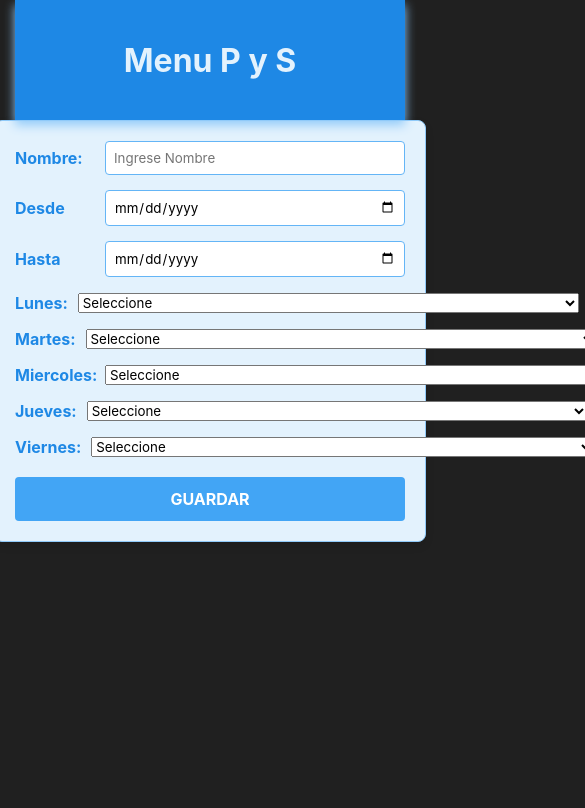
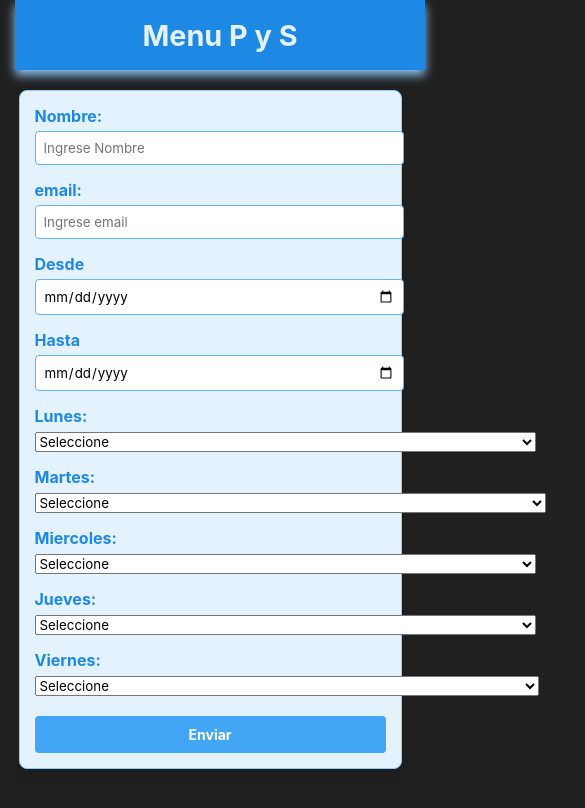
Before and after one commit to elifred2022/menupys, a React (Create React App) app: page / in a window 390 px wide. Shown: the top 808 px of the page, 585 px wide, since content can reach past the window. Built offline with nearby package versions, Linux system fonts and the light colour scheme.

Commit message:
ya enlazado con api emailjs para enviar el manu al mail

```diff
--- a/src/components/Formulario.js
+++ b/src/components/Formulario.js
@@ -5,6 +5,7 @@ import emailjs from "@emailjs/browser";
 
 const Formulario = ({ onAgregarConsumo, dispatch }) => {
   const [nombre, setNombre] = useState("");
+  const [email, setEmail] = useState("");
   const [fechaDesde, setFechaDesde] = useState("");
   const [fechaHasta, setFechaHasta] = useState("");
   const [oPlunes, setOpLunes] = useState("");
@@ -53,6 +54,10 @@ const Formulario = ({ onAgregarConsumo, dispatch }) => {
 */
   const handleNombreChange = (e) => {
     setNombre(e.target.value);
+  };
+
+  const handleEmailChange = (e) => {
+    setEmail(e.target.value);
   };
 
   const handleFechaDesdeChange = (e) => {
@@ -140,6 +145,12 @@ const Formulario = ({ onAgregarConsumo, dispatch }) => {
   const handleSubmit = (e) => {
     e.preventDefault();
 
+    // Pregunta de confirmación
+    const confirmSubmit = window.confirm("¿Confirma enviar su menu?");
+    if (!confirmSubmit) {
+      return; // Si el usuario cancela, no se envía el formulario
+    }
+
     emailjs
       .sendForm("service_pad444t", "template_n3d7zna", form.current, {
         publicKey: "Lfqdb8OfXO68L-vVt",
@@ -158,6 +169,7 @@ const Formulario = ({ onAgregarConsumo, dispatch }) => {
       payload: {
         id: uuidv4(),
         nombre,
+        email,
         fechaDesde,
         fechaHasta,
         oPlunes,
@@ -183,6 +195,7 @@ const Formulario = ({ onAgregarConsumo, dispatch }) => {
       },
     });
     setNombre("");
+    setEmail("");
     setFechaDesde("");
     setFechaHasta("");
     setOpLunes("");
@@ -224,12 +237,23 @@ const Formulario = ({ onAgregarConsumo, dispatch }) => {
           />
         </div>
         <div>
+          <p>email:</p>
+          <input
+            placeholder="Ingrese email"
+            type="email"
+            value={email}
+            onChange={handleEmailChange}
+            name="email"
+          />
+        </div>
+        <div>
           <p>Desde</p>
           <input
             placeholder="Desde"
             type="date"
             value={fechaDesde}
             onChange={handleFechaDesdeChange}
+            name="fechaDesde"
           />
         </div>
         <div>
@@ -239,6 +263,7 @@ const Formulario = ({ onAgregarConsumo, dispatch }) => {
             type="date"
             value={fechaHasta}
             onChange={handleFechaHastaChange}
+            name="fechaHasta"
           />
         </div>
         <div>
@@ -246,6 +271,7 @@ const Formulario = ({ onAgregarConsumo, dispatch }) => {
           <label>
             <select
               className="selector"
+              name="oPlunes"
               value={oPlunes}
               onChange={(e) => {
                 handleoPlunesChange(e);
@@ -333,6 +359,7 @@ const Formulario = ({ onAgregarConsumo, dispatch }) => {
               placeholder="Ingrese cantidad y gusto"
               type="text"
               value={saborEmpanadasL}
+              name="saborEmpanadasL"
               onChange={handleSaborEmpanadasChangeL}
             />
           </div>
@@ -344,6 +371,7 @@ const Formulario = ({ onAgregarConsumo, dispatch }) => {
                 placeholder="Ingrese gusto"
                 type="text"
                 value={saborTartaL}
+                name="saborTartaL"
                 onChange={handleSaborTartaChangeL}
               />
             </div>
@@ -355,6 +383,7 @@ const Formulario = ({ onAgregarConsumo, dispatch }) => {
             <select
               className="selector"
               value={oPmartes}
+              name="oPmartes"
               onChange={(e) => {
                 handleoPmartesChange(e);
                 if (e.target.value === "4 empanadas (pollo/carne/jyq/humita)") {
@@ -438,6 +467,7 @@ const Formulario = ({ onAgregarConsumo, dispatch }) => {
               placeholder="Ingrese cantidad y gusto"
               type="text"
               value={saborEmpanadasM}
+              name="saborEmpanadasM"
               onChange={handleSaborEmpanadasChangeM}
             />
           </div>
@@ -449,6 +479,7 @@ const Formulario = ({ onAgregarConsumo, dispatch }) => {
                 placeholder="Ingrese gusto"
                 type="text"
                 value={saborTartaM}
+                name="saborTartaM"
                 onChange={handleSaborTartaChangeM}
               />
             </div>
@@ -460,6 +491,7 @@ const Formulario = ({ onAgregarConsumo, dispatch }) => {
             <select
               className="selector"
               value={oPmiercoles}
+              name="oPmiercoles"
               onChange={(e) => {
                 handleoPmiercolesChange(e);
                 if (e.target.value === "4 empanadas (pollo/carne/jyq/humita)") {
@@ -542,6 +574,7 @@ const Formulario = ({ onAgregarConsumo, dispatch }) => {
               placeholder="Ingrese cantidad y gusto"
               type="text"
               value={saborEmpanadasMc}
+              name="saborEmpanadasMc"
               onChange={handleSaborEmpanadasChangeMc}
             />
           </div>
@@ -553,6 +586,7 @@ const Formulario = ({ onAgregarConsumo, dispatch }) => {
                 placeholder="Ingrese gusto"
                 type="text"
                 value={saborTartaMc}
+                name="saborTartaMc"
                 onChange={handleSaborTartaChangeMc}
               />
             </div>
@@ -564,6 +598,7 @@ const Formulario = ({ onAgregarConsumo, dispatch }) => {
             <select
               className="selector"
               value={oPjueves}
+              name="oPjueves"
               onChange={(e) => {
                 handleoPjuevesChange(e);
                 if (e.target.value === "4 empanadas (pollo/carne/jyq/humita)") {
@@ -646,6 +681,7 @@ const Formulario = ({ onAgregarConsumo, dispatch }) => {
               placeholder="Ingrese cantidad y gusto"
               type="text"
               value={saborEmpanadasJ}
+              name="saborEmpanadasJ"
               onChange={handleSaborEmpanadasChangeJ}
             />
           </div>
@@ -657,6 +693,7 @@ const Formulario = ({ onAgregarConsumo, dispatch }) => {
                 placeholder="Ingrese gusto"
                 type="text"
                 value={saborTartaJ}
+                name="saborTartaJ"
                 onChange={handleSaborTartaChangeJ}
               />
             </div>
@@ -668,6 +705,7 @@ const Formulario = ({ onAgregarConsumo, dispatch }) => {
             <select
               className="selector"
               value={oPviernes}
+              name="oPviernes"
               onChange={(e) => {
                 handleoPviernesChange(e);
                 if (e.target.value === "4 empanadas (pollo/carne/jyq/humita)") {
@@ -759,6 +797,7 @@ const Formulario = ({ onAgregarConsumo, dispatch }) => {
               placeholder="Ingrese cantidad y gusto"
               type="text"
               value={saborEmpanadasV}
+              name="saborEmpanadasV"
               onChange={handleSaborEmpanadasChangeV}
             />
           </div>
@@ -770,6 +809,7 @@ const Formulario = ({ onAgregarConsumo, dispatch }) => {
                 placeholder="Ingrese gusto"
                 type="text"
                 value={saborTartaV}
+                name="saborTartaV"
                 onChange={handleSaborTartaChangeV}
               />
             </div>
@@ -781,6 +821,7 @@ const Formulario = ({ onAgregarConsumo, dispatch }) => {
                 placeholder="Ingrese gusto"
                 type="text"
                 value={saborMilanesaV}
+                name="saborMilanesaV"
                 onChange={handleSaborMilanesaChangeV}
               />
             </div>
@@ -792,7 +833,7 @@ const Formulario = ({ onAgregarConsumo, dispatch }) => {
           // disabled={guardarDisabled}
           className="my-button_agregar"
         >
-          GUARDAR
+          Enviar
         </button>
       </div>
     </form>
--- a/src/components/Lista.js
+++ b/src/components/Lista.js
@@ -1,4 +1,5 @@
 import { useState } from "react";
+import { Link, useNavigate } from "react-router-dom";
 
 export default function ListaComidas({ state, dispatch, onChangeComidas }) {
   return (
@@ -23,6 +24,8 @@ export default function ListaComidas({ state, dispatch, onChangeComidas }) {
 
 function Foods({ onChangeComidas, usuario, index, dispatch }) {
   const [isEditing, setIsEditing] = useState(false);
+
+  const navigate = useNavigate(); // Inicializa useNavigate para redirigir
 
   // Función para actualizar los inputs
   const handleInputChange = (e, consumoIndex, field) => {
@@ -825,6 +828,9 @@ function Foods({ onChangeComidas, usuario, index, dispatch }) {
           <div>
             <h3>{usuario.nombre}</h3>
           </div>
+          <div>
+            <h3>{usuario.email}</h3>
+          </div>
           <div className="contenido">
             <div>
               <p>Desde:</p>
--- a/src/index.css
+++ b/src/index.css
@@ -89,7 +89,8 @@ header {
 }
 
 .formulario input[type="text"],
-.formulario input[type="date"] {
+.formulario input[type="date"],
+.formulario input[type="email"] {
   flex: 1;
   padding: 8px;
   border: 1px solid #64b5f6;
@@ -102,6 +103,7 @@ header {
 .formulario input[type="date"]:focus {
   border-color: #1976d2;
 }
+
 
 .my-button_agregar {
   display: block;
@@ -181,3 +183,40 @@ header {
   text-align: center;
   transition: background-color 0.3s;
 }
+
+/* Responsive para dispositivos móviles */
+@media (max-width: 768px) {
+  header {
+    height: 70px;
+    justify-content: center;
+    padding: 0 10px;
+    font-size: 0.9em;
+  }
+
+  main {
+    padding-top: 90px; /* Ajuste para el header más pequeño */
+  }
+
+  .formulario, .lista {
+    padding: 15px;
+    width: 90%;
+  }
+
+  .my-button_agregar, .my-button_editar, .my-button_eliminar {
+    padding: 10px;
+    font-size: 14px;
+  }
+
+  .formulario .consumo div,
+  .lista .contenido div {
+    flex-direction: column;
+    align-items: flex-start;
+    gap: 5px;
+  }
+
+  .formulario input[type="text"],
+  .formulario input[type="date"],
+  .formulario input[type="email"] {
+    width: 100%;
+  }
+}
```
